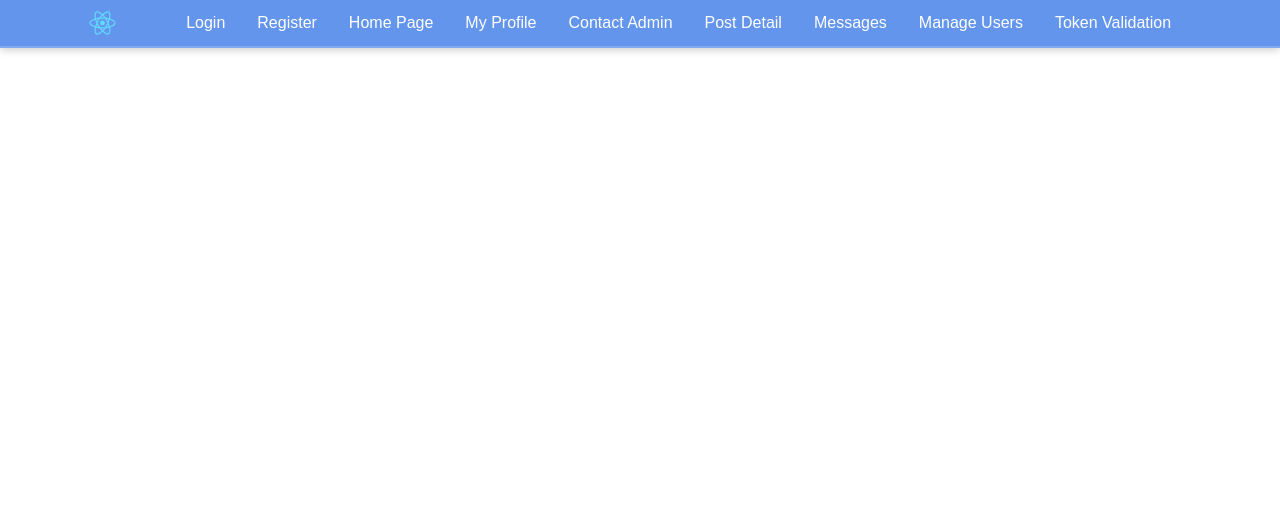
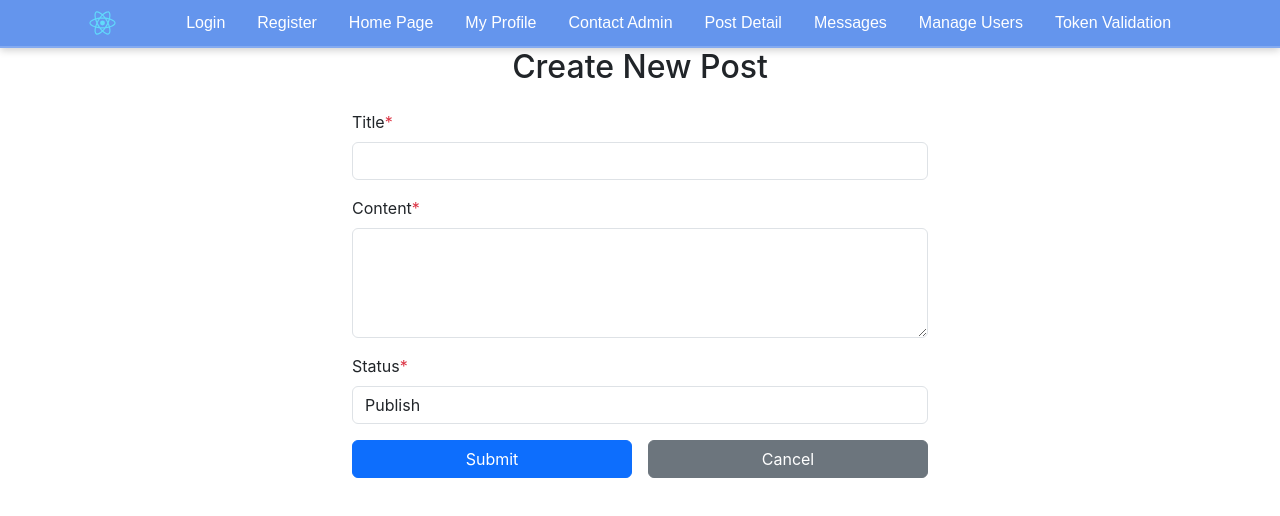
Before and after one commit to bf-forum-microservices/forum-project, a React (Create React App) app in the folder frontend/: page /create-post in a window 1280 px wide. Shown: the top 516 px of the page. Built offline with nearby package versions, Linux system fonts and the light colour scheme; sample sign-in values are in the browser's storage; the HTML template or start-up script is replaced by a standard one.

Commit message:
add some part of UserHome

```diff
--- a/frontend/src/App.js
+++ b/frontend/src/App.js
@@ -12,6 +12,7 @@ import UserManagement from './pages/UserManagement';
 import Navbar from './components/Navbar';
 import EmailVerification from './pages/TokenValidation';
 import PrivateRoute from './PrivateRoute'; //
+import CreatePost from './pages/CreatePost';
 
 const App = () => {
   return (
@@ -28,6 +29,7 @@ const App = () => {
             <Route path="/" element={<PrivateRoute><UserHome /></PrivateRoute>} />
             <Route path="/home" element={<PrivateRoute><UserHome /></PrivateRoute>} />
             <Route path="/profile" element={<PrivateRoute><UserProfile /></PrivateRoute>} />
+              <Route path="/create-post" element={<PrivateRoute><CreatePost /></PrivateRoute>} />
             {/*<Route path="/admin/home" element={<PrivateRoute><AdminHome /></PrivateRoute>} />*/}
             <Route path="/posts/:id" element={<PrivateRoute><PostDetail /></PrivateRoute>} />
             <Route path="/messages" element={<PrivateRoute><MessageManagement /></PrivateRoute>} />
--- /dev/null
+++ b/frontend/src/pages/CreatePost.js
@@ -0,0 +1,128 @@
+import React, { useState } from 'react';
+import { useNavigate } from 'react-router-dom';
+
+const CreatePost = () => {
+    const [form, setForm] = useState({
+        title: '',
+        content: '',
+        status: 'PUBLISHED'
+    });
+    const [errors, setErrors] = useState({});
+    const navigate = useNavigate();
+
+    const validate = () => {
+        const newErrors = {};
+        if (!form.title) newErrors.title = 'Title is required';
+        if (!form.content) newErrors.content = 'Content is required';
+        setErrors(newErrors);
+        return Object.keys(newErrors).length === 0;
+    };
+
+    const handleChange = (e) => {
+        const { name, value } = e.target;
+        setForm((prev) => ({ ...prev, [name]: value }));
+    };
+
+    const handleSubmit = async (e) => {
+        e.preventDefault();
+        if (!validate()) return;
+
+        const userId = parseInt(localStorage.getItem('userId'));
+        const payload = {
+            userId,
+            title: form.title,
+            content: form.content,
+            status: form.status,
+            isArchived: false
+        };
+
+        const endpoint = form.status === 'DRAFT'
+            ? 'http://localhost:8080/postandreply/draftPost'
+            : 'http://localhost:8080/postandreply/newPost';
+
+        try {
+            const res = await fetch(endpoint, {
+                method: 'POST',
+                headers: {
+                    'Content-Type': 'application/json',
+                    'Authorization': `Bearer ${localStorage.getItem('token')}`
+                },
+                body: JSON.stringify(payload)
+            });
+
+            if (!res.ok) throw new Error('Failed to create post');
+            alert('Post submitted successfully!');
+            navigate('/home');
+        } catch (err) {
+            console.error('Error:', err);
+            alert('Failed to submit post.');
+        }
+    };
+
+    const handleCancel = () => {
+        navigate('/home');
+    };
+
+    return (
+        <div className="container mt-5" style={{ maxWidth: '600px' }}>
+            <h2 className="mb-4 text-center">Create New Post</h2>
+            <form onSubmit={handleSubmit} noValidate>
+                <div className="mb-3">
+                    <label className="form-label">
+                        Title<span className="text-danger">*</span>
+                    </label>
+                    <input
+                        type="text"
+                        name="title"
+                        className={`form-control ${errors.title ? 'is-invalid' : ''}`}
+                        value={form.title}
+                        onChange={handleChange}
+                        required
+                    />
+                    {errors.title && <div className="invalid-feedback">{errors.title}</div>}
+                </div>
+
+                <div className="mb-3">
+                    <label className="form-label">
+                        Content<span className="text-danger">*</span>
+                    </label>
+                    <textarea
+                        name="content"
+                        rows="4"
+                        className={`form-control ${errors.content ? 'is-invalid' : ''}`}
+                        value={form.content}
+                        onChange={handleChange}
+                        required
+                    ></textarea>
+                    {errors.content && <div className="invalid-feedback">{errors.content}</div>}
+                </div>
+
+                <div className="mb-3">
+                    <label className="form-label">
+                        Status<span className="text-danger">*</span>
+                    </label>
+                    <select
+                        name="status"
+                        className="form-control"
+                        value={form.status}
+                        onChange={handleChange}
+                    >
+                        <option value="PUBLISHED">Publish</option>
+                        <option value="DRAFT">Save as Draft</option>
+                    </select>
+                </div>
+
+                <div className="d-flex justify-content-between">
+                    <button type="submit" className="btn btn-primary w-50 me-2">
+                        Submit
+                    </button>
+                    <button type="button" className="btn btn-secondary w-50 ms-2" onClick={handleCancel}>
+                        Cancel
+                    </button>
+                </div>
+            </form>
+        </div>
+    );
+};
+
+export default CreatePost;
```
Also changed, not shown: frontend/src/pages/UserHome.js (+50 -122 lines), 2 other files (tests, documents, lock files or other folders).
